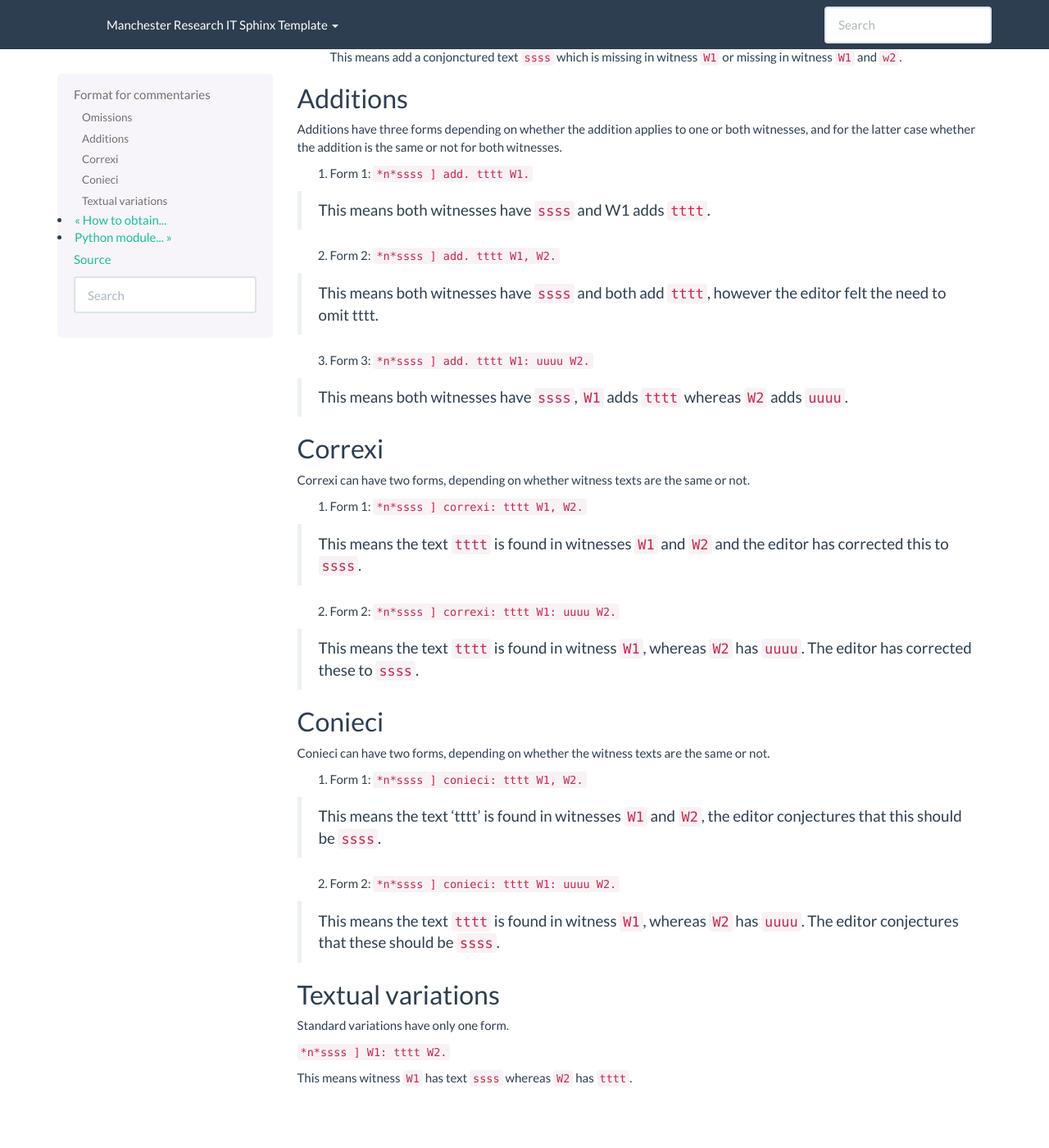
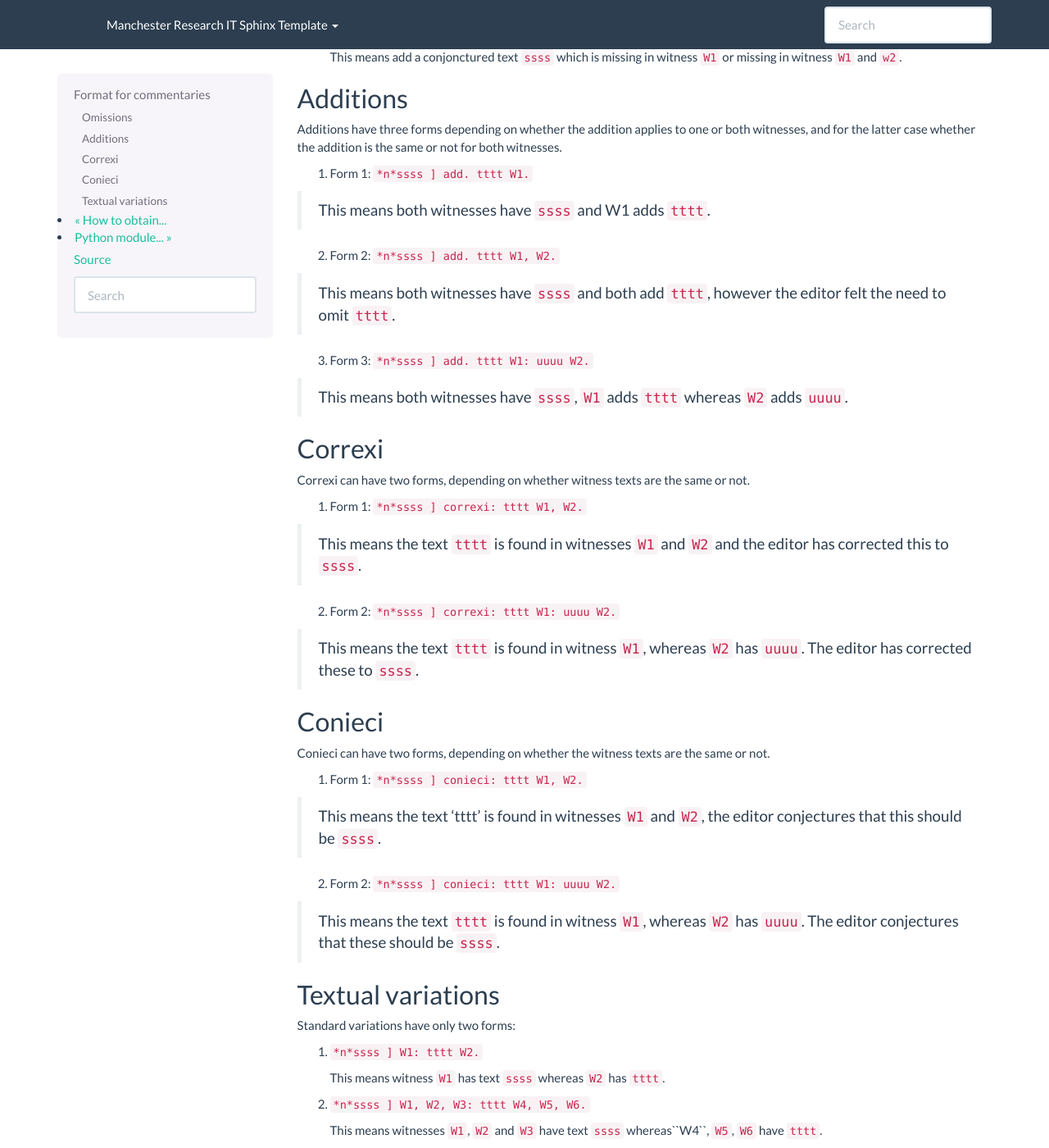
Before and after one commit to gruel/AphorismToTEI, a Sphinx documentation site: the page built from docs/source/commentaries.rst, in a window 1280 px wide and 1400 px high, scrolled down 1410 px. Shown: the whole window at 82% size. Built offline with Sphinx 7.4.7, drawn with Linux system fonts in a browser that asks for light colours; before the commit the page ends 2746 px from its top, so only the background shows below that.

Commit message:
Small changes to improve pylint conformance.
New test case for standard variation which need to be implemented

```diff
--- a/docs/source/commentaries.rst
+++ b/docs/source/commentaries.rst
@@ -128,7 +128,7 @@ a. Form 1: ``*n*ssss ] add. tttt W1.``
 b. Form 2: ``*n*ssss ] add. tttt W1, W2.``
 
   This means both witnesses have ``ssss`` and both add ``tttt``,
-  however the editor felt the need to omit tttt.
+  however the editor felt the need to omit ``tttt``.
 
 c. Form 3: ``*n*ssss ] add. tttt W1: uuuu W2.``
 
@@ -176,8 +176,13 @@ b. Form 2: ``*n*ssss ] conieci: tttt W1: uuuu W2.``
 Textual variations
 ------------------
 
-Standard variations have only one form.
+Standard variations have only two forms:
 
-``*n*ssss ] W1: tttt W2.``
+a. ``*n*ssss ] W1: tttt W2.``
 
-This means witness ``W1`` has text ``ssss`` whereas ``W2`` has ``tttt``.
+   This means witness ``W1`` has text ``ssss`` whereas ``W2`` has ``tttt``.
+
+b. ``*n*ssss ] W1, W2, W3: tttt W4, W5, W6.``
+
+   This means witnesses ``W1``, ``W2`` and ``W3`` have text ``ssss``
+   whereas``W4``, ``W5``, ``W6`` have ``tttt``.
```
Also changed, not shown: 3 other files.
